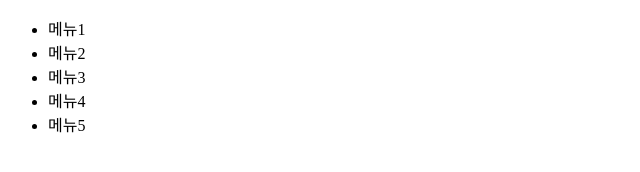
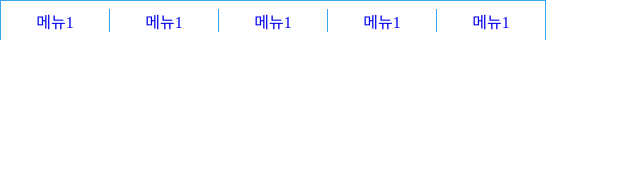
Before and after one commit to r2fresh/coupang_ui_test, a website: page index.html in a window 1280 px wide. Shown: the whole page, without its empty margins (0-640 px from the left). Drawn offline with Linux system fonts and the light colour scheme.

Commit message:
menu developing

```diff
--- a/css/coupang.css
+++ b/css/coupang.css
@@ -9,3 +9,47 @@ body,div,dl,dt,dd,ul,ol,menu,li,h1,h2,h3,h4,h5,h6,pre,form,fieldset,input,textar
 .container {
 	min-width : 820px;
 }
+
+.gnb {
+	width:820px;
+}
+
+.gnb menu {
+	width:544px;
+	height:39px;
+	/*background-color: #3ba4ed;*/
+	list-style: none;
+	border-top:1px solid #3ba4ed;
+	border-left:1px solid #3ba4ed;
+	border-right:1px solid #3ba4ed;
+}
+
+.gnb menu li {
+	float:left;
+	height:39px;
+
+}
+
+.gnb menu li a{
+	display:block;
+	padding-top:8px;
+	/*width:108px;*/
+	height:39px;
+	text-align: center;
+	text-decoration: none
+}
+
+.gnb menu li a div{
+	text-align: center;
+	width:108px;
+	height:23px;
+	border-right:1px solid #3ba4ed;
+}
+
+.gnb menu li:last-child a div {
+	border-right:none
+}
+
+/*.gnb menu li:last-child a {
+	padding-top:13px;
+}*/
--- a/index.html
+++ b/index.html
@@ -2,6 +2,12 @@
 xhtml1-strict.dtd">
 <html xmlns="http://www.w3.org/1999/xhtml" xml:lang="ko" lang="ko">
 <head>
+	<meta http-equiv="Content-Type" content="text/html;charset=UTF-8">
+	<!--[if lt IE 9]>
+	    <script src="http://html5shiv.googlecode.com/svn/trunk/html5.js" type="text/javascript"></script>
+	<![endif]-->
+
+	<link rel="stylesheet" href="css/coupang.css" type="text/css">
 </head>
 <body>
 	<div class="container">
@@ -10,15 +16,48 @@ xhtml1-strict.dtd">
 		<!-- menu event change-->
 		<div>
 			<!-- menus -->
-			<ul class="menus">
-				<li>메뉴1</li>
-				<li>메뉴2</li>
-				<li>메뉴3</li>
-				<li>메뉴4</li>
-				<li>메뉴5</li>
-			</ul>
+			<nav class="gnb">
+				<menu>
+					<li>
+						<a href="https://baas.io">
+							<div>
+								<span>메뉴1</span>
+							</div>
+						</a>
+					</li>
+					<li>
+						<a href="https://baas.io">
+							<div>
+								<span>메뉴1</span>
+							</div>
+						</a>
+					</li>
+					<li>
+						<a href="https://baas.io">
+							<div>
+								<span>메뉴1</span>
+							</div>
+						</a>
+					</li>
+					<li>
+						<a href="https://baas.io">
+							<div>
+								<span>메뉴1</span>
+							</div>
+						</a>
+					</li>
+					<li>
+						<a href="https://baas.io">
+							<div>
+								<span>메뉴1</span>
+							</div>
+						</a>
+					</li>
+				</menu>
+			</nav>
 			<!-- contents -->
-			<div>
+			<div class="contents">
+
 			</div>
 		</div>
 	</div>
```
